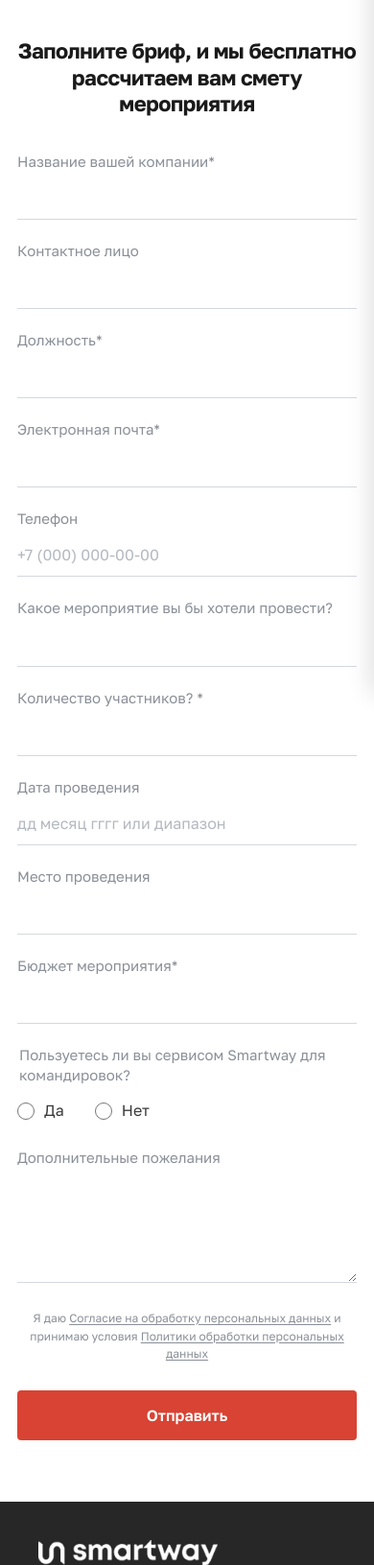
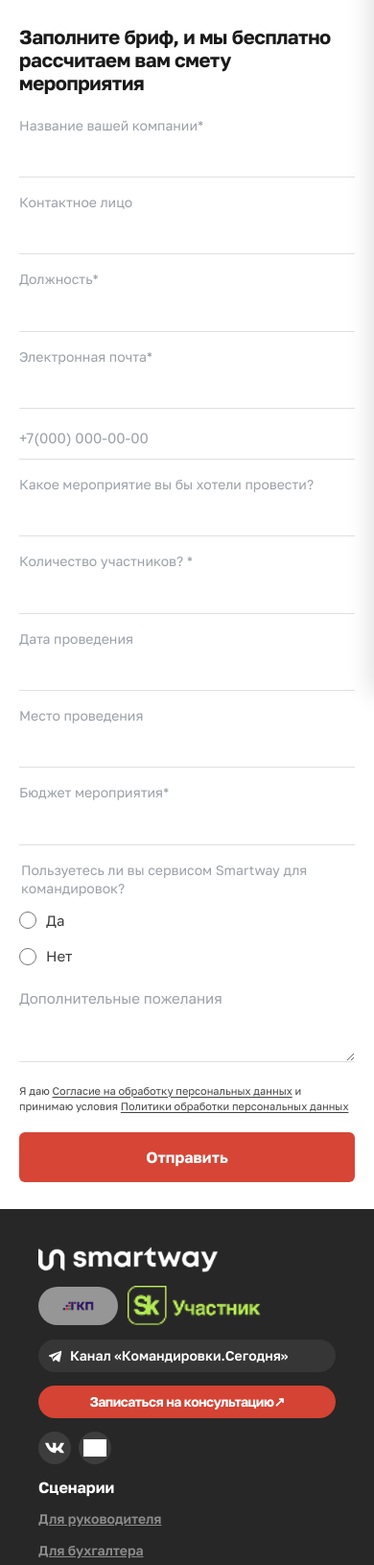
Before and after one commit to AntonMarkulevich/smartway, a PHP site: page /mice-brief.html in a window 390 px wide; the page is wider, and only the part inside the window is pictured. Shown: the part 121-1752 px from the top of that part at 96% size. Run offline with PHP 8.4, Linux system fonts and the light colour scheme; grey boxes are pictures that could not be loaded.

Commit message:
add mobile for contract-hotel and mice-brief

```diff
--- a/css/mice-brief.css
+++ b/css/mice-brief.css
@@ -1,4 +1,16 @@
 /* MICE: бриф мероприятия — линейные поля, как на макете */
+
+.mice-brief-page .visually-hidden {
+  position: absolute;
+  width: 1px;
+  height: 1px;
+  padding: 0;
+  margin: -1px;
+  overflow: hidden;
+  clip: rect(0, 0, 0, 0);
+  white-space: nowrap;
+  border: 0;
+}
 
 .mice-brief-page .komand-layout__segment--bottom {
   background: #fff;
@@ -112,7 +124,7 @@
   width: 18px;
   height: 18px;
   margin: 0;
-  accent-color: #d84333;
+  accent-color: #d74536;
   cursor: pointer;
 }
 
@@ -131,7 +143,7 @@
 }
 
 .mb-brief__legal-link:hover {
-  color: #d84333;
+  color: #d74536;
 }
 
 .mb-brief__submit-wrap {
@@ -149,7 +161,7 @@
   font-size: 16px;
   font-weight: 600;
   color: #fff;
-  background: #d84333;
+  background: #d74536;
   border: none;
   border-radius: 4px;
   cursor: pointer;
@@ -157,7 +169,7 @@
 }
 
 .mb-brief__submit:hover {
-  background: #c23627;
+  background: #c43d2f;
 }
 
 .mb-brief__submit:focus-visible {
@@ -165,8 +177,103 @@
   outline-offset: 3px;
 }
 
-@media (max-width: 480px) {
-  .mb-brief__submit {
+@media (max-width: 767px) {
+  .mice-brief-main {
+    max-width: none;
+    padding: clamp(20px, 5vw, 28px) 20px clamp(28px, 7vw, 40px);
+  }
+
+  .mb-brief__title {
+    margin: 0 0 clamp(22px, 5vw, 28px);
+    font-size: clamp(20px, 5.2vw, 26px);
+    font-weight: 700;
+    line-height: 1.18;
+    letter-spacing: -0.02em;
+    color: #1a1a1a;
+    text-align: left;
+  }
+
+  .mb-brief__field {
+    margin: 0 0 clamp(16px, 4vw, 22px);
+  }
+
+  .mb-brief__field--radio {
+    margin: 0 0 clamp(18px, 4vw, 24px);
+  }
+
+  .mb-brief__label {
+    margin: 0 0 8px;
+    font-size: 14px;
+    color: #9aa0a8;
+  }
+
+  .mb-brief__field--radio .mb-brief__label {
+    margin-bottom: 12px;
+  }
+
+  .mb-brief__input,
+  .mb-brief__textarea {
+    padding: 4px 0 10px;
+    font-size: 15px;
+    border-bottom-color: #e0e0e0;
+  }
+
+  .mb-brief__input::placeholder,
+  .mb-brief__textarea::placeholder {
+    color: #9aa0a8;
+  }
+
+  .mb-brief__textarea {
+    min-height: 52px;
+    resize: vertical;
+  }
+
+  .mb-brief__radio-row {
+    flex-direction: column;
+    flex-wrap: nowrap;
+    align-items: flex-start;
+    gap: 14px;
+  }
+
+  .mb-brief__radio-row label {
+    font-size: 15px;
+    color: #3a3a3a;
+  }
+
+  .mb-brief__legal {
+    margin: clamp(22px, 5vw, 28px) 0 clamp(18px, 4vw, 22px);
+    font-size: 11px;
+    line-height: 1.5;
+    color: #444444;
+    text-align: left;
+  }
+
+  .mb-brief__legal-link {
+    color: inherit;
+  }
+
+  .mb-brief__legal-link:hover {
+    color: #d74536;
+  }
+
+  .mb-brief__submit-wrap {
+    display: block;
     width: 100%;
   }
+
+  .mb-brief__submit {
+    display: block;
+    width: 100%;
+    min-width: 0;
+    max-width: none;
+    padding: 16px 20px;
+    font-size: 16px;
+    font-weight: 700;
+    border-radius: 6px;
+    background: #d74536;
+  }
+
+  .mb-brief__submit:hover {
+    background: #c43d2f;
+  }
 }
--- a/mice-brief.html
+++ b/mice-brief.html
@@ -110,8 +110,8 @@
           </div>
 
           <div class="mb-brief__field">
-            <label class="mb-brief__label" for="mb-phone">Телефон</label>
-            <input class="mb-brief__input" type="tel" id="mb-phone" name="phone" placeholder="+7 (000) 000-00-00" autocomplete="tel">
+            <label class="mb-brief__label visually-hidden" for="mb-phone">Телефон</label>
+            <input class="mb-brief__input" type="tel" id="mb-phone" name="phone" placeholder="+7(000) 000-00-00" autocomplete="tel" inputmode="tel">
           </div>
 
           <div class="mb-brief__field">
@@ -126,7 +126,7 @@
 
           <div class="mb-brief__field">
             <label class="mb-brief__label" for="mb-date">Дата проведения</label>
-            <input class="mb-brief__input" type="text" id="mb-date" name="event_date" placeholder="дд&nbsp;месяц&nbsp;гггг или диапазон" autocomplete="off">
+            <input class="mb-brief__input" type="text" id="mb-date" name="event_date" autocomplete="off">
           </div>
 
           <div class="mb-brief__field">
@@ -148,8 +148,8 @@
           </fieldset>
 
           <div class="mb-brief__field">
-            <label class="mb-brief__label" for="mb-wishes">Дополнительные пожелания</label>
-            <textarea class="mb-brief__textarea" id="mb-wishes" name="wishes" rows="4" placeholder=""></textarea>
+            <label class="mb-brief__label visually-hidden" for="mb-wishes">Дополнительные пожелания</label>
+            <textarea class="mb-brief__textarea" id="mb-wishes" name="wishes" rows="3" placeholder="Дополнительные пожелания"></textarea>
           </div>
 
           <p class="mb-brief__legal">
@@ -181,7 +181,7 @@
                                     <p class="footer__contact footer__contact--strong"><a href="mailto:pr@smartway.today">pr@smartway.today</a></p>
                                 </div>
                                 <p class="footer__contact">
-                    <a href="contract-hotel.html" class="footer__link-external">Для отелей по вопросам контрактинга<span class="footer__ext-icon" aria-hidden="true"> ↗</span></a>
+                                    <a href="#" class="footer__link-external">Для отелей по вопросам контрактинга<span class="footer__ext-icon" aria-hidden="true"> ↗</span></a>
                                 </p>
                             </div>
                             <p class="footer__address">125124, г.&nbsp;Москва, 5-я&nbsp;ул.&nbsp;Ямского Поля, д.&nbsp;5, стр.1, пом.&nbsp;2/11</p>
@@ -210,17 +210,138 @@
                                 <li><a href="#">Для организатора командировок</a></li>
                             </ul>
                         </div>
+                        <div class="footer__col-body">
+                            <h3 class="footer__heading">Возможности</h3>
+                            <ul class="footer__list">
+                                <li><a href="#">Поиск авиабилетов</a></li>
+                                <li><a href="#">Поиск ж/д билетов</a></li>
+                                <li><a href="#">Поиск отелей</a></li>
+                                <li><a href="#">Такси</a></li>
+                                <li><a href="#">Интеграция с 1С</a></li>
+                                <li><a href="#">Согласование</a></li>
+                                <li><a href="#">Тревел-политики</a></li>
+                                <li><a href="#" class="footer__list-link--accent">Smartway Отпуск</a></li>
+                            </ul>
+                        </div>
                     </div>
                     <div class="footer__col footer__col--capabilities">
                         <div class="footer__col-head">
                             <div class="footer__socials">
                                 <a href="#" class="footer__social footer__social--round" aria-label="ВКонтакте"><img src="img/footer-icon-vk.svg" alt="" width="20" height="20"></a>
                                 <a href="#" class="footer__social footer__social--round" aria-label="VC.ru"><img src="img/footer-icon-vc.svg" alt="" class="footer__social-img--vc" width="22" height="16"></a>
+
+                            </div>
+                        </div>
+
+                        <div class="footer__channel-wrap">
                             <a href="#" class="footer__channel-pill">
                                 <img src="img/footer-icon-tg.svg" alt="" class="footer__channel-icon" width="18" height="18">
                                 <span class="footer__channel-label">Канал «Командировки.Сегодня»</span>
                             </a>
                         </div>
+                    </div>
+                    <div class="footer__col footer__col--useful">
+                        <div class="footer__col-head footer__col-head--spacer" aria-hidden="true"></div>
+                        <div class="footer__col-body">
+                            <h3 class="footer__heading">Полезное</h3>
+                            <ul class="footer__list">
+                                <li><a href="#">Вопрос-ответ</a></li>
+                                <li><a href="#">Блог</a></li>
+                                <li><a href="#">Такси в командировке</a></li>
+                                <li><a href="#">Бесплатная консультация</a></li>
+                                <li><a href="#">Оформление командировок</a></li>
+                                <li><a href="#">Реферальная программа Smartway</a></li>
+                                <li><a href="#">Аудит командировок</a></li>
+                            </ul>
+                        </div>
+                    </div>
+                    <div class="footer__col footer__col--about">
+                        <div class="footer__col-head">
+                            <a href="1index.html#consult" class="footer__btn">Записаться на консультацию<span class="footer__ext-icon" aria-hidden="true"> ↗</span></a>
+                        </div>
+                        <div class="footer__col-body">
+                            <h3 class="footer__heading">О компании</h3>
+                            <ul class="footer__list footer__list--compact">
+                                <li><a href="about.html">Общая информация</a></li>
+                                <li><a href="#">Работа в Smartway</a></li>
+                                <li><a href="rekvizity.html">Реквизиты</a></li>
+                                <li><a href="#">Оферта</a></li>
+                                <li><a href="contacts.html">Контакты</a></li>
+                                <li><a href="#">Условия доступа к личным поездкам</a></li>
+                                <li><a href="#">Пользовательское соглашение</a></li>
+                                <li><a href="#">Политика конфиденциальности</a></li>
+                                <li><a href="#">Правила использования ПЭП</a></li>
+                                <li><a href="#">Гарантия лучшей цены</a></li>
+                                <li><a href="#">Аккредитованная IT-компания</a></li>
+                            </ul>
+                        </div>
+                    </div>
+                </div>
+            </div>
+            <section class="footer-newsletter" aria-labelledby="footer-newsletter-title">
+                <div class="footer-newsletter__inner">
+                    <p class="footer-newsletter__lead" id="footer-newsletter-title">
+                        <span class="footer-newsletter__icon" aria-hidden="true"><svg xmlns="http://www.w3.org/2000/svg" width="22" height="22" viewBox="0 0 24 24" aria-hidden="true"><path fill="#E4232C" d="M20 4H4c-1.1 0-2 .9-2 2v12c0 1.1.9 2 2 2h16c1.1 0 2-.9 2-2V6c0-1.1-.9-2-2-2zm0 2v.35l-8 4.94-8-4.94V6l8 4.94L20 6zm0 12H4V9.06l8 4.94 8-4.94V18z"/></svg></span>
+                        <span class="footer-newsletter__text">Подпишитесь на рассылку полезных материалов Smartway</span>
+                    </p>
+                    <form class="footer-newsletter__form" action="#" method="post">
+                        <label class="footer-newsletter__sr-only" for="footer-newsletter-email">Корпоративная почта</label>
+                        <input type="email" id="footer-newsletter-email" name="email" class="footer-newsletter__input" placeholder="Корпоративная почта" autocomplete="email" required>
+                        <button type="submit" class="footer-newsletter__submit">Подписаться</button>
+                    </form>
+                </div>
+            </section>
+            <div class="footer__bottom">
+                <div class="footer__bottom-inner">
+                    <a href="#" class="footer__bottom-link">Защита персональных данных</a>
+                    <a href="#" class="footer__bottom-link">Сертификат Транспортной Клиринговой Компании</a>
+                    <a href="#" class="footer__bottom-link">Безопасное соединение SSL</a>
+                </div>
+            </div>
+        </footer>   <footer class="footer">
+        <div class="footer__main">
+            <div class="footer__inner">
+                <div class="footer__col footer__col--info">
+                    <div class="footer__col-head">
+                        <img src="img/footerImages/Container.png" alt="Smartway" class="footer__logo" width="170" height="40" loading="lazy" decoding="async">
+                    </div>
+                    <div class="footer__col-body">
+                        <div class="footer__contacts">
+                            <p class="footer__contact footer__contact--strong"><a href="tel:+78007751428">8&nbsp;800&nbsp;775&nbsp;14&nbsp;28</a></p>
+                            <p class="footer__contact footer__contact--strong"><a href="mailto:hello@smartway.today">hello@smartway.today</a></p>
+                            <div class="footer__press">
+                                <p class="footer__muted-label">Пресс-служба</p>
+                                <p class="footer__contact footer__contact--strong"><a href="mailto:pr@smartway.today">pr@smartway.today</a></p>
+                            </div>
+                            <p class="footer__contact">
+                                <a href="#" class="footer__link-external">Для отелей по вопросам контрактинга<span class="footer__ext-icon" aria-hidden="true"> ↗</span></a>
+                            </p>
+                        </div>
+                        <p class="footer__address">125124, г.&nbsp;Москва, 5-я&nbsp;ул.&nbsp;Ямского Поля, д.&nbsp;5, стр.1, пом.&nbsp;2/11</p>
+                        <div class="footer__legal">
+                            <p>ООО «Смартвэй», 2024</p>
+                            <p>ИНН 7714379242</p>
+                            <p>ОГРН 1167746277247</p>
+                            <p>ОКВЭД 62.01</p>
+                        </div>
+                    </div>
+                </div>
+                <div class="footer__col footer__col--scenarios">
+                    <div class="footer__col-head">
+                        <div class="footer__badges">
+              <span class="footer__badge-pill">
+                <img src="img/footerImages/Container-1.png" alt="ГКП" class="footer__badge footer__badge--in-pill" width="80" height="42" loading="lazy" decoding="async">
+              </span>
+                            <img src="img/footerImages/sk-uchastnik1.png.webp.png" alt="Участник Сколково" class="footer__badge" width="100" height="42" loading="lazy" decoding="async">
+                        </div>
+                    </div>
+                    <div class="footer__col-body">
+                        <h3 class="footer__heading">Сценарии</h3>
+                        <ul class="footer__list">
+                            <li><a href="#">Для руководителя</a></li>
+                            <li><a href="#">Для бухгалтера</a></li>
+                            <li><a href="#">Для организатора командировок</a></li>
+                        </ul>
                     </div>
                     <div class="footer__col-body">
                         <h3 class="footer__heading">Возможности</h3>
@@ -236,13 +357,29 @@
                         </ul>
                     </div>
                 </div>
+                <div class="footer__col footer__col--capabilities">
+                    <div class="footer__col-head">
+                        <div class="footer__socials">
+                            <a href="#" class="footer__social footer__social--round" aria-label="ВКонтакте"><img src="img/footer-icon-vk.svg" alt="" width="20" height="20"></a>
+                            <a href="#" class="footer__social footer__social--round" aria-label="VC.ru"><img src="img/footer-icon-vc.svg" alt="" class="footer__social-img--vc" width="22" height="16"></a>
+
+                        </div>
+                    </div>
+
+                    <div class="footer__channel-wrap">
+                        <a href="#" class="footer__channel-pill">
+                            <img src="img/footer-icon-tg.svg" alt="" class="footer__channel-icon" width="18" height="18">
+                            <span class="footer__channel-label">Канал «Командировки.Сегодня»</span>
+                        </a>
+                    </div>
+                </div>
                 <div class="footer__col footer__col--useful">
                     <div class="footer__col-head footer__col-head--spacer" aria-hidden="true"></div>
                     <div class="footer__col-body">
                         <h3 class="footer__heading">Полезное</h3>
                         <ul class="footer__list">
-                  <li><a href="faq.html">Вопрос-ответ</a></li>
-                  <li><a href="blog.html">Блог</a></li>
+                            <li><a href="#">Вопрос-ответ</a></li>
+                            <li><a href="#">Блог</a></li>
                             <li><a href="#">Такси в командировке</a></li>
                             <li><a href="#">Бесплатная консультация</a></li>
                             <li><a href="#">Оформление командировок</a></li>
@@ -258,14 +395,14 @@
                     <div class="footer__col-body">
                         <h3 class="footer__heading">О компании</h3>
                         <ul class="footer__list footer__list--compact">
-                  <li><a href="#">Общая информация</a></li>
+                            <li><a href="about.html">Общая информация</a></li>
                             <li><a href="#">Работа в Smartway</a></li>
-                  <li><a href="#">Реквизиты</a></li>
-                  <li><a href="offer.html">Оферта</a></li>
-                  <li><a href="#">Контакты</a></li>
+                            <li><a href="rekvizity.html">Реквизиты</a></li>
+                            <li><a href="#">Оферта</a></li>
+                            <li><a href="contacts.html">Контакты</a></li>
                             <li><a href="#">Условия доступа к личным поездкам</a></li>
                             <li><a href="#">Пользовательское соглашение</a></li>
-                  <li><a href="confidence-page.html">Политика конфиденциальности</a></li>
+                            <li><a href="#">Политика конфиденциальности</a></li>
                             <li><a href="#">Правила использования ПЭП</a></li>
                             <li><a href="#">Гарантия лучшей цены</a></li>
                             <li><a href="#">Аккредитованная IT-компания</a></li>
```
Also changed, not shown: contract-hotel.html (+38 -30 lines), css/contract-hotel.css (+202 -11 lines). Lines whose indentation alone changed are shown as unchanged.
